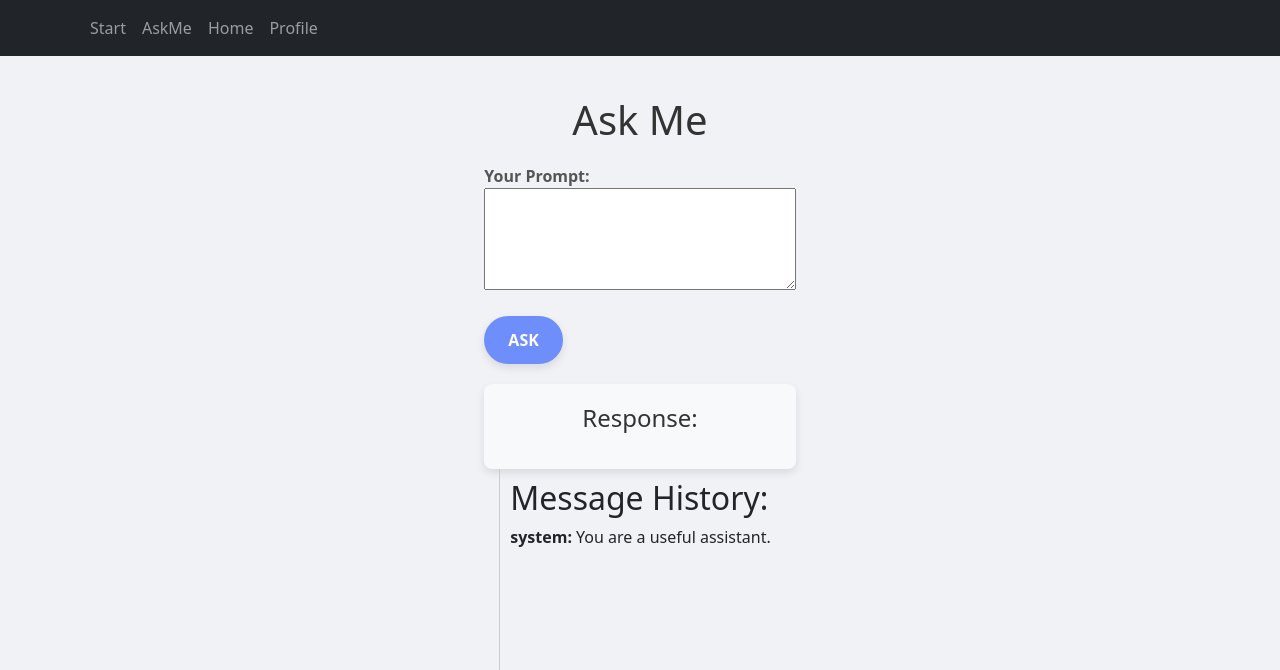
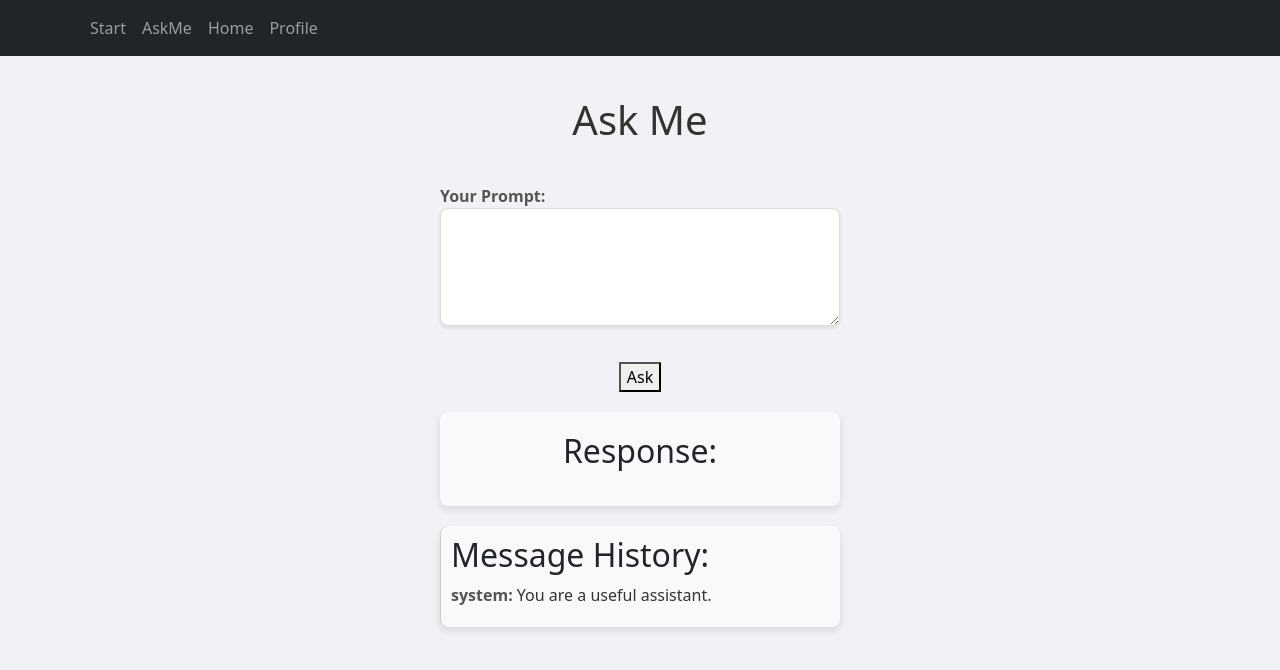
Before and after one commit to brockenbrough/llm-story-chat, a React (Create React App) app in the folder frontend/: page /singleChat in a window 1280 px wide. Shown: the top 670 px of the page. Built offline with nearby package versions, Linux system fonts and the light colour scheme.

Commit message:
Improved styling of history of messages.

```diff
--- a/frontend/src/components/pages/singleChatPage.js
+++ b/frontend/src/components/pages/singleChatPage.js
@@ -8,11 +8,11 @@ function SingleChatPage() {
     const [messageHistory, setMessageHistory] = useState([
         { role: "system", content: 'You are a useful assistant.' },
     ]);
-    const [loading, setLoading] = useState(false); // State to manage loading
+    const [loading, setLoading] = useState(false);
 
     const handleAsk = async () => {
-        setLoading(true); // Set loading state to true
-        document.body.style.cursor = 'wait'; // Change cursor to wait
+        setLoading(true);
+        document.body.style.cursor = 'wait';
 
         const newMessageHistory = [
             ...messageHistory,
@@ -35,14 +35,13 @@ function SingleChatPage() {
             console.error('There was an error!', error);
             setResponseMessage('There was an error processing your request.');
         } finally {
-            setLoading(false); // Set loading state to false
-            document.body.style.cursor = 'default'; // Reset cursor to default
+            setLoading(false);
+            document.body.style.cursor = 'default';
         }
     };
 
     return (
-        <div className="page-container" style={{ display: 'flex', height: '100vh' }}>
-            <div style={{ flex: 1 }}>
+        <div className="page-container">
             <h1>Ask Me</h1>
             <div className="input-container">
                 <label>
@@ -51,7 +50,7 @@ function SingleChatPage() {
                         value={userPrompt}
                         onChange={(e) => setUserPrompt(e.target.value)}
                         rows="4"
-                            style={{ width: '100%' }}
+                        className="user-prompt-textarea"
                     />
                 </label>
             </div>
@@ -60,14 +59,15 @@ function SingleChatPage() {
                 <h2>Response:</h2>
                 <p>{responseMessage}</p>
             </div>
-            </div>
-            <div style={{ flex: 1, overflowY: 'scroll', borderLeft: '1px solid #ccc', padding: '10px' }}>
+            <div className="message-history-container">
                 <h2>Message History:</h2>
+                <div className="message-history">
                     {messageHistory.map((message, index) => (
-                    <div key={index}>
+                        <div key={index} className="message-item">
                             <strong>{message.role}:</strong> {message.content}
                         </div>
                     ))}
+                </div>
             </div>
         </div>
     );
--- a/frontend/src/css/global_style.css
+++ b/frontend/src/css/global_style.css
@@ -1,53 +1,5 @@
-.card-container {
-    display: flex;
-    flex-direction: column;
-    gap: 20px;
-    max-width: 400px;
-    margin: 0 auto;
-}
+/* Extend existing styles */
 
-.card {
-    background-color: #f8f9fa;
-    padding: 20px;
-    border-radius: 8px;
-    box-shadow: 0 4px 8px rgba(0, 0, 0, 0.1);
-}
-
-.card h3 {
-    margin-bottom: 10px;
-}
-
-.card p {
-    margin: 0;
-    font-weight: bold;
-    color: #333;
-}
-
-.logout-button {
-    display: inline-block;
-    margin: 20px auto 0;
-    padding: 10px 20px;
-    background-color: #6e8efb; /* Solid color */
-    border: none;
-    border-radius: 25px;
-    color: #fff;
-    font-size: 16px;
-    font-weight: bold;
-    text-transform: uppercase;
-    cursor: pointer;
-    transition: all 0.3s ease;
-    box-shadow: 0 4px 8px rgba(0, 0, 0, 0.1);
-}
-
-.logout-button:hover {
-    background-color: #a777e3; /* Change to a different solid color on hover */
-    transform: translateY(-2px);
-}
-
-.logout-button:active {
-    transform: translateY(0);
-    box-shadow: 0 2px 4px rgba(0, 0, 0, 0.2);
-}
 /* Container for the entire page */
 .page-container {
     display: flex;
@@ -56,6 +8,7 @@
     padding: 40px;
     background-color: #f0f2f5;
     min-height: 100vh;
+    gap: 20px;
 }
 
 /* Header style */
@@ -68,7 +21,6 @@
 
 /* Styling the user prompt input section */
 .input-container {
-    margin-bottom: 20px;
     width: 100%;
     max-width: 400px;
 }
@@ -80,7 +32,7 @@
     color: #555;
 }
 
-.input-container input {
+.user-prompt-textarea {
     width: 100%;
     padding: 10px;
     font-size: 16px;
@@ -90,36 +42,10 @@
     transition: all 0.3s ease;
 }
 
-.input-container input:focus {
+.user-prompt-textarea:focus {
     border-color: #6e8efb;
     box-shadow: 0 4px 8px rgba(0, 0, 0, 0.2);
     outline: none;
-}
-
-/* Button style */
-.ask-button {
-    padding: 12px 24px;
-    background-color: #6e8efb;
-    color: #fff;
-    border: none;
-    border-radius: 25px;
-    font-size: 16px;
-    font-weight: bold;
-    text-transform: uppercase;
-    cursor: pointer;
-    transition: all 0.3s ease;
-    box-shadow: 0 4px 8px rgba(0, 0, 0, 0.1);
-    margin-bottom: 20px;
-}
-
-.ask-button:hover {
-    background-color: #a777e3;
-    transform: translateY(-2px);
-}
-
-.ask-button:active {
-    transform: translateY(0);
-    box-shadow: 0 2px 4px rgba(0, 0, 0, 0.2);
 }
 
 /* Response message styling */
@@ -134,14 +60,29 @@
     text-align: center;
 }
 
-.response-container h2 {
-    font-size: 1.5rem;
+/* Message history container */
+.message-history-container {
+    width: 100%;
+    max-width: 400px;
+    border-left: 1px solid #ccc;
+    padding: 10px;
+    background-color: #f8f9fa;
+    border-radius: 8px;
+    box-shadow: 0 4px 8px rgba(0, 0, 0, 0.1);
+}
+
+.message-history {
+    max-height: 300px;
+    overflow-y: auto;
+}
+
+.message-item {
     margin-bottom: 10px;
+    font-size: 1rem;
     color: #333;
 }
 
-.response-container p {
-    font-size: 1rem;
-    color: #333;
+.message-item strong {
     font-weight: bold;
+    color: #555;
 }
```
Lines whose indentation alone changed are shown as unchanged.
